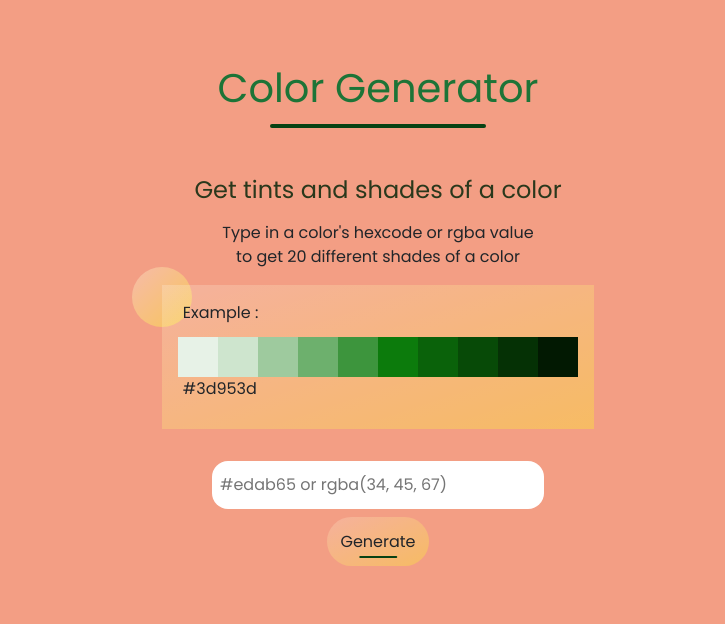
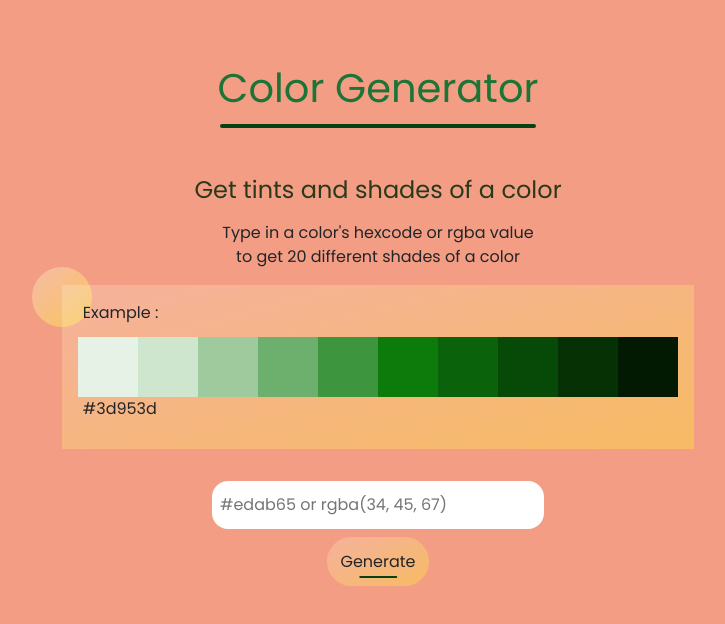
Before and after one commit to Ashish558/Color-generator, a React (Create React App) app: page / in a window 1280 px wide. Shown: the top 624 px of the page, without its empty margins (262-987 px from the left). Built offline with nearby package versions, Linux system fonts and the light colour scheme.

Commit message:
Update style.css

```diff
--- a/src/style.css
+++ b/src/style.css
@@ -19,6 +19,7 @@ body {
     align-items: center;
     flex-direction: column;
     padding: 0;
+    padding-bottom: 1rem;
 }
 
 /* header */
@@ -239,4 +240,8 @@ form .btn:hover .btn-text::before {
         padding-left: 0.8rem;
         padding-right: 0.8rem;
     }
+    .color-range .color {
+       width: 60px;
+       height: 60px;
 }
+}
```
